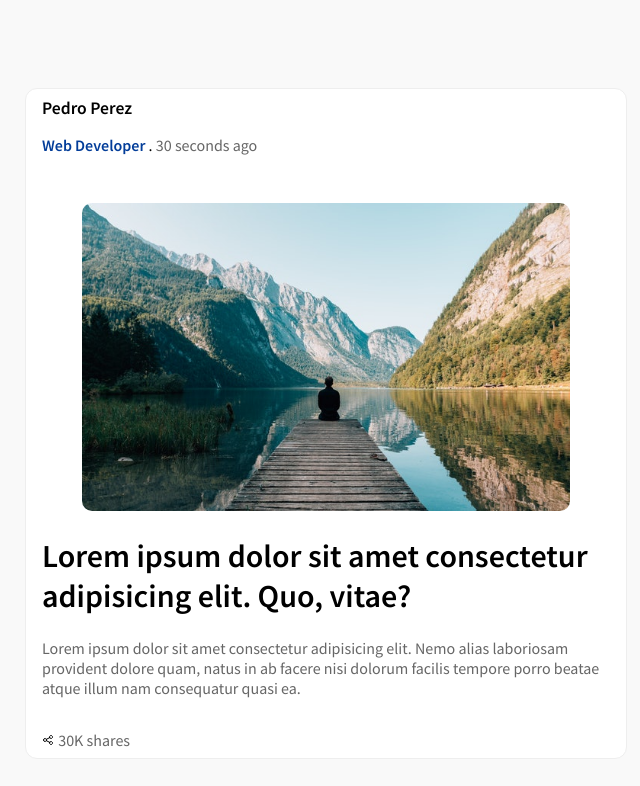
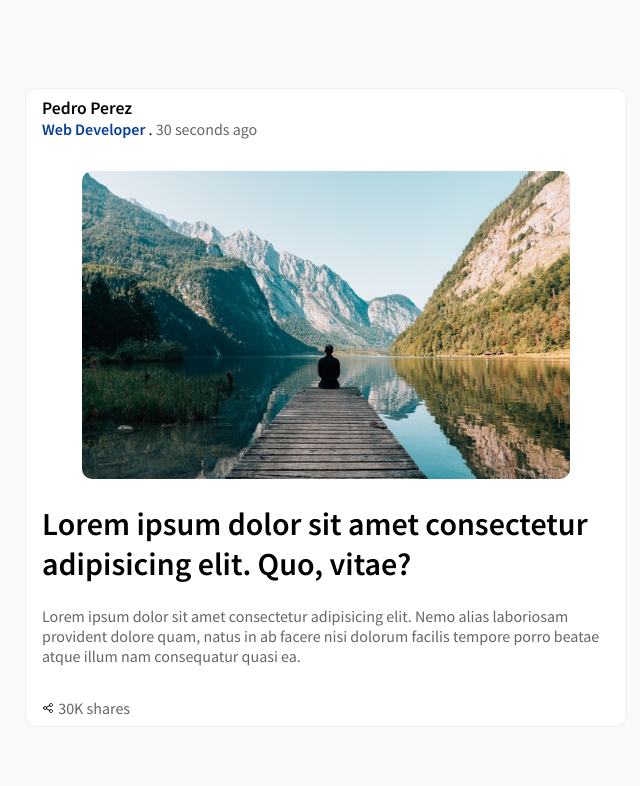
Before and after one commit to Zuniga63/make_post, a plain HTML site: page index.html in a window 1280 px wide. Shown: the whole page, without its empty margins (314-954 px from the left). Drawn offline with Linux system fonts and the light colour scheme.

Commit message:
correcciones

```diff
--- a/css/app.css
+++ b/css/app.css
@@ -28,7 +28,9 @@ body{
     font-size: 1.1rem;
     font-weight: 600;
 }
-
+.post__author__description{
+    margin: 0;
+}
 
 .post__author__ocupation{
     color: #033d99;
```
